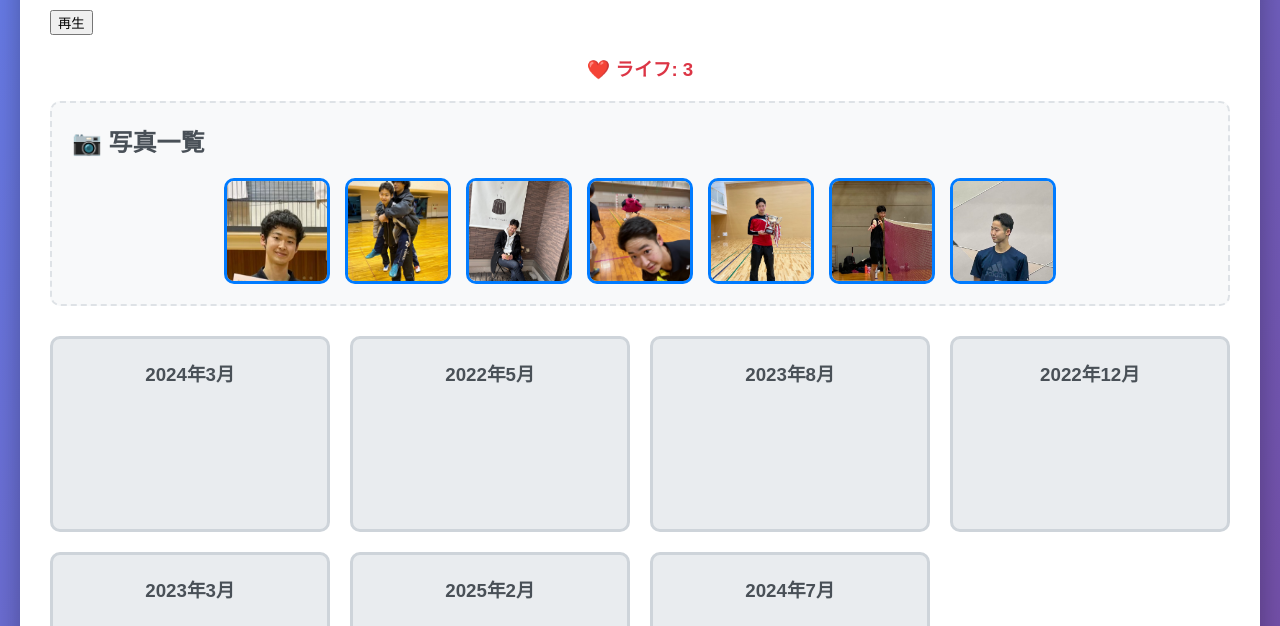
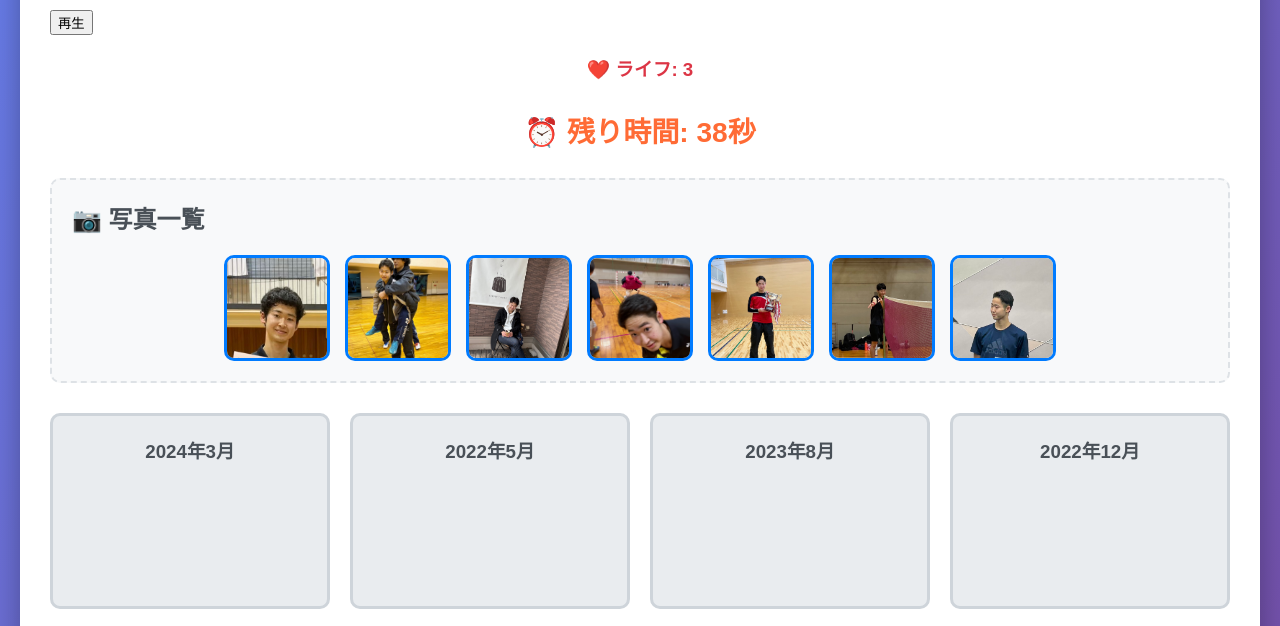
Before and after one commit to shogo-3345/friends-game, a website: page photo-matching-game.html in a window 1280 px wide. Both pictures are taken after a click on the button "ハードモード (7枚・ライフ3)". Shown: the part 137-763 px from the top of the page. Drawn offline with Linux system fonts and the light colour scheme.

Commit message:
game modify

```diff
--- a/photo-matching-game.html
+++ b/photo-matching-game.html
@@ -220,6 +220,14 @@
             margin-bottom: 20px;
             color: #dc3545;
         }
+
+        #timerDisplay {
+            text-align: center;
+            margin-bottom: 20px;
+            color: #ff6b35;
+            font-size: 24px;
+            font-weight: bold;
+        }
     </style>
 </head>
 <body>
@@ -238,6 +246,10 @@
         <div id="gameArea" style="display: none;">
             <div id="lifeDisplay" style="display: none;">
                 <h3>❤️ ライフ: <span id="lifeCount">3</span></h3>
+            </div>
+
+            <div id="timerDisplay" style="display: none;">
+                <h3>⏰ 残り時間: <span id="timeLeft">40</span>秒</h3>
             </div>
 
             <div class="photos-container">
@@ -342,6 +354,8 @@
         let correctPlacements = 0;
         let gameMode = 'normal';
         let lives = 3;
+        let timeLeft = 40;
+        let gameTimer = null;
 
         function showBonusPrompt() {
             document.getElementById('bonusPrompt').classList.add('show');
@@ -428,14 +442,19 @@
         function startGame(mode) {
             gameMode = mode;
             lives = 3;
+            timeLeft = 40;
             document.getElementById('modeSelection').style.display = 'none';
             document.getElementById('gameArea').style.display = 'block';
 
             if (mode === 'hard') {
                 document.getElementById('lifeDisplay').style.display = 'block';
+                document.getElementById('timerDisplay').style.display = 'block';
                 updateLifeDisplay();
+                updateTimerDisplay();
+                startTimer();
             } else {
                 document.getElementById('lifeDisplay').style.display = 'none';
+                document.getElementById('timerDisplay').style.display = 'none';
             }
 
             initGame();
@@ -443,6 +462,22 @@
 
         function updateLifeDisplay() {
             document.getElementById('lifeCount').textContent = lives;
+        }
+
+        function updateTimerDisplay() {
+            document.getElementById('timeLeft').textContent = timeLeft;
+        }
+
+        function startTimer() {
+            gameTimer = setInterval(() => {
+                timeLeft--;
+                updateTimerDisplay();
+
+                if (timeLeft <= 0) {
+                    clearInterval(gameTimer);
+                    showGameOver();
+                }
+            }, 1000);
         }
 
         function initGame() {
@@ -586,6 +621,10 @@
         }
 
         function showCongratulations() {
+            if (gameTimer) {
+                clearInterval(gameTimer);
+            }
+
             if (gameMode === 'hard') {
                 setTimeout(showBonusPrompt, 1000);
             } else {
@@ -601,6 +640,11 @@
         }
 
         function resetGame() {
+            if (gameTimer) {
+                clearInterval(gameTimer);
+                gameTimer = null;
+            }
+
             const bgm = document.getElementById('bgm');
             const congratulations = document.getElementById('congratulations');
             const gameOver = document.getElementById('gameOver');
```
